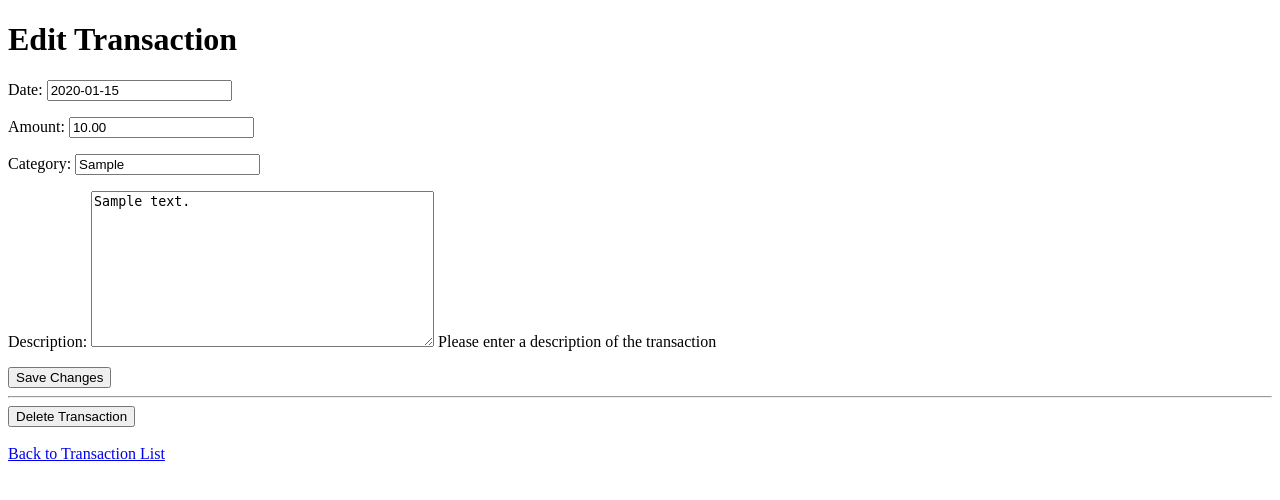
After one commit to bradene0/CL-Finance-Tracker, a Django app: page /tracker/edit_transact/1/ in a window 1280 px wide. The commit adds this page. Shown: the top 500 px of the page. Run offline with Django 5.2, Linux system fonts and the light colour scheme; tables that the repository leaves empty hold one stand-in row (values such as "Sample post").

Commit message:
ud in crud, need to add d path or modify edit path

```diff
--- /dev/null
+++ b/finance_project/tracker/templates/tracker/edit_transaction.html
@@ -0,0 +1,43 @@
+<!DOCTYPE html>
+<html lang="en">
+<head>
+  <meta charset="UTF-8">
+  <meta name="viewport" content="width=device-width, initial-scale=1.0">
+  <title>Edit Transaction</title>
+</head>
+<body>
+
+     <h1>Edit Transaction</h1>
+    <form action="{% url 'edit_transaction' form.instance.id %}" method='post'>
+      {% csrf_token %}
+      {{ form.as_p }}
+      <input type="submit" value="Save Changes">
+    </form>
+
+    <hr>
+
+
+    </form>
+
+    <form action="{% url 'delete_transaction' form.instance.id %}" method="post">
+      {% csrf_token %}
+      <button type="submit" name="delete" onclick="return confirm('Areyou sure you want to delete this transaction?');">Delete Transaction</button>
+    </form>
+
+    <br>
+    <a href="{% url 'transaction_list' %}">Back to Transaction List</a>
+
+
+
+
+
+
+
+
+
+
+
+
+
+</body>
+</html>
--- a/finance_project/tracker/templates/tracker/transaction_list.html
+++ b/finance_project/tracker/templates/tracker/transaction_list.html
@@ -17,6 +17,7 @@
   {% for transaction in transactions %}
   <li>
     {{ transaction.date }}: {{ transaction.description }} ({{transaction.category }}) - ${{transaction.amount }}
+    <a href="{% url 'edit_transaction' transaction.id %}">Edit</a>
   </li>
   {% empty %}
     <li>No transactions found.</li>
--- a/finance_project/tracker/urls.py
+++ b/finance_project/tracker/urls.py
@@ -4,5 +4,7 @@ from . import views
 urlpatterns = [
 
     path('', views.transaction_list, name='transaction_list'),
-    path('add/', views.add_transaction, name='add_transaction')
+    path('add/', views.add_transaction, name='add_transaction'),
+    path('single_transact/<int:id>/', views.single_transact, name='single_transaction'),
+    path('edit_transact/<int:id>/', views.edit_transaction, name='edit_transaction')
 ]
--- a/finance_project/tracker/views.py
+++ b/finance_project/tracker/views.py
@@ -21,3 +21,33 @@ def add_transaction(request):
         form = TransactionForm()
 
     return render(request, 'tracker/add_transaction.html', {'form': form})
+
+#---------------------------------------------------------
+def single_transact(request, id):
+    one_transaction = Transaction.objects.get(id=id)
+    context = {
+        'transaction': one_transaction,
+    }
+
+    return render(request, 'tracker/single_transact.html', context)
+
+#---------------------------------------------------------
+def edit_transaction(request, id):
+    transaction_to_edit = Transaction.objects.get(id=id)
+
+    if request.method == 'POST':
+        if 'delete' in request.POST:
+            transaction_to_edit.delete()
+            return redirect('transaction_list')
+        else:
+            form = TransactionForm(request.POST, instance=transaction_to_edit)
+        if form.is_valid():
+            form.save()
+            return redirect('transaction_list')
+    else:
+        form = TransactionForm(instance=transaction_to_edit)
+
+    context = {
+        'form': form
+    }
+    return render(request, 'tracker/edit_transaction.html', context)
```
Also changed, not shown: finance_project/tracker/templates/tracker/single_transact.html (added, +36 -0 lines).
